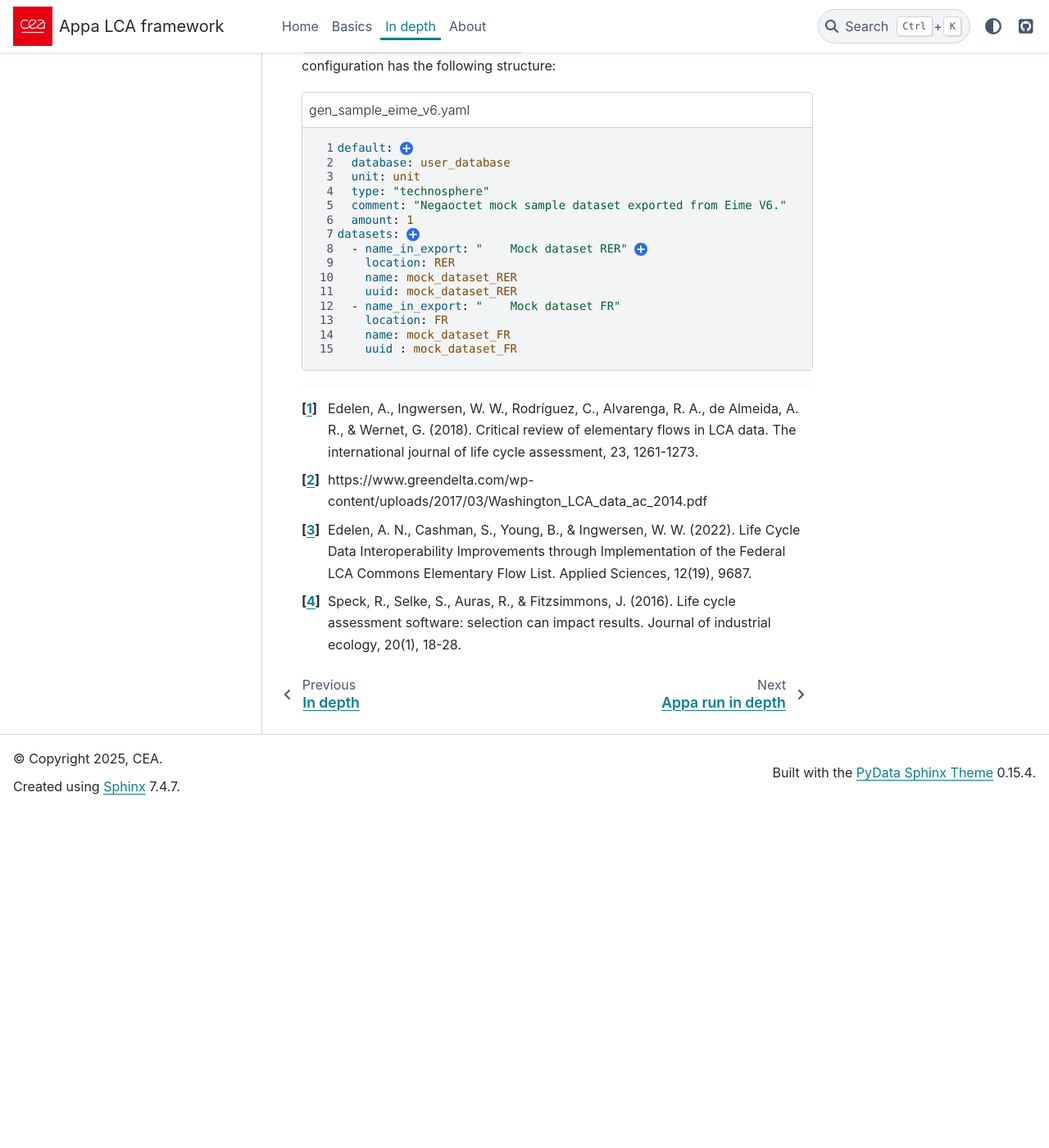
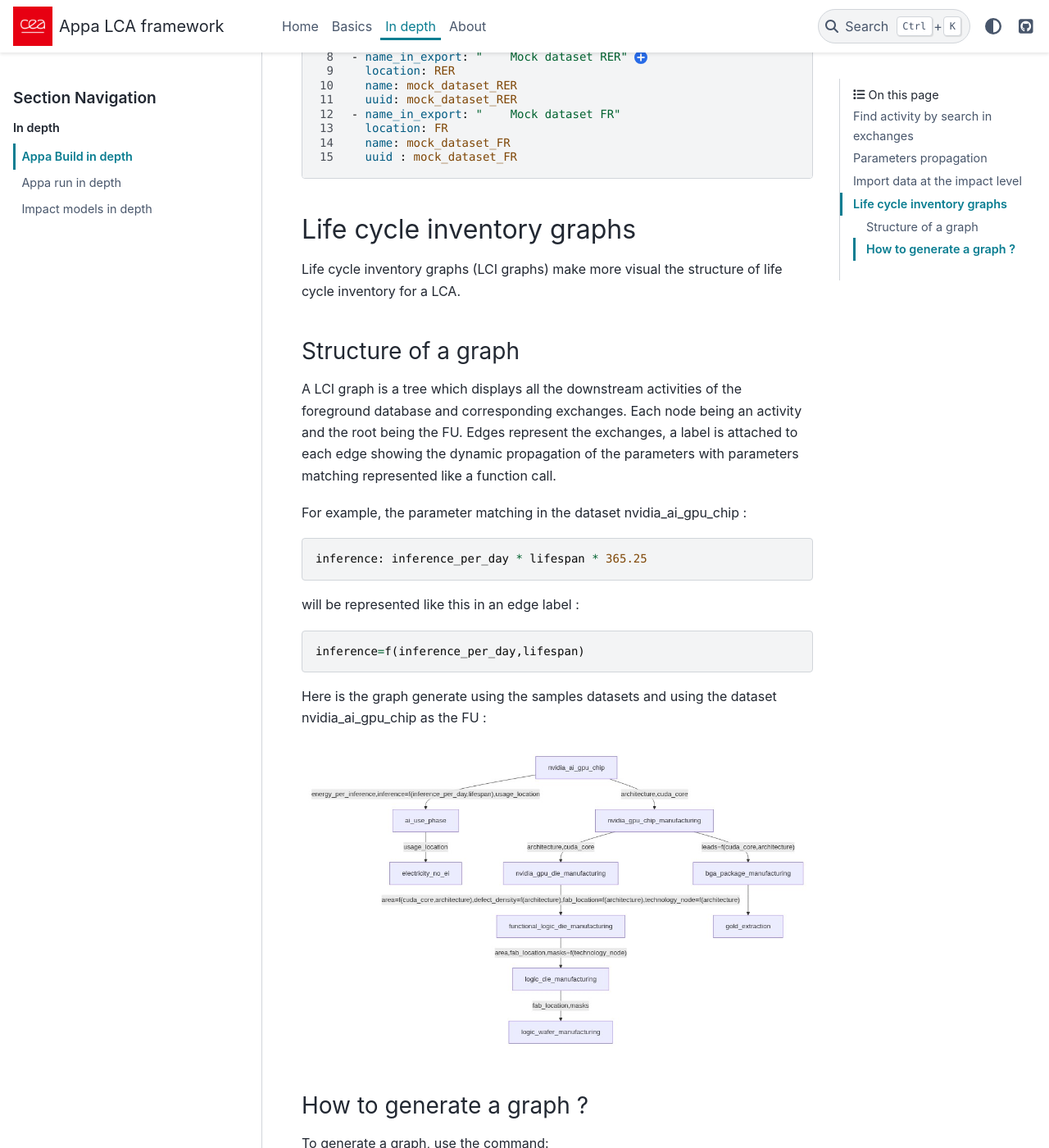
Before and after one commit to appalca/appalca.github.io, a Sphinx documentation site: the page built from docs/in_depth/appa_build_in_depth.md, in a window 1280 px wide and 1400 px high, scrolled down 8248 px. Shown: the whole window at 82% size. Built offline with Sphinx 7.4.7 and the PyData theme 0.15.4, drawn with Linux system fonts in a browser that asks for light colours; before the commit the page ends 9237 px from its top, so only the background shows below that; some of the changed text lies outside the part shown.

Commit message:
(docs) Cover LCI graph generation (#16)
* (feat) Add documentation for the parameters propagation datasets graphs

* (docs) Typo correction

* (docs) Rename the section Parameters propagations datasets graphs to LCI graphs

````diff
--- a/docs/in_depth/appa_build_in_depth.md
+++ b/docs/in_depth/appa_build_in_depth.md
@@ -74,7 +74,7 @@ This mechanism allows to define very generic datasets at the leaves that are com
 Let's look at the structure of the example LCA:
 
 <figure>
-  <img src="../_static/in_depth/sample_diagram.svg" alt="" width="500" />
+  <img src="../_static/in_depth/sample_diagram.png" alt="" width="1000" />
   <figcaption>Diagram of the datasets and corresponding parameterization used in Appa Build to generate the example impact model.</figcaption>
 </figure>
 
@@ -1083,6 +1083,54 @@ datasets: #(2)!
 2. Fields specific to a dataset must be specified below the dataset list.
 3. Should match the name of the dataset in the export file. Don't forget to include the spaces at the beginning!
 
+## Life cycle inventory graphs
+
+Life cycle inventory graphs (LCI graphs) make more visual the structure of life cycle inventory for a LCA.
+
+### Structure of a graph
+
+A LCI graph is a tree which displays all the downstream activities of the foreground database and corresponding exchanges.
+Each node being an activity and the root being the FU.
+Edges represent the exchanges, a label is attached to each edge showing the dynamic propagation of the parameters
+with parameters matching represented like a function call.
+
+For example, the parameter matching in the dataset nvidia_ai_gpu_chip :
+```
+inference: inference_per_day * lifespan * 365.25
+```
+will be represented like this in an edge label :
+```
+inference=f(inference_per_day,lifespan)
+```
+
+Here is the graph generate using the samples datasets and using the dataset nvidia_ai_gpu_chip as the FU :
+
+<figure>
+  <img src="../_static/in_depth/sample_diagram.png" alt="" width="1000" />
+</figure>
+
+### How to generate a graph ?
+
+To generate a graph, use the command:
+
+```
+appabuild lca graph PATH_TO_DATASETS NAME_OF_FU_DATASET OPTIONS
+```
+
+:::{attention}
+Graphs images are generated using a distant API, it is recommended to not use this command if you use sensitive data.
+Before starting to generate a graph, a confirmation prompt will appear.
+:::
+
+:::{admonition} Command options
+:class: node
+- -\\\-type VALUE: type of the output image, can only be png or svg, the default type is png.
+- -\\\-width VALUE: width of the output image, must be an integer value superior to 0.
+- -\\\-height VALUE: of the output image, must be an integer value superior to 0.
+- -\\\-no-sensitive: skip the confirmation prompt and start the graph generation directly.
+
+:::
+
 [^1]: Edelen, A., Ingwersen, W. W., Rodríguez, C., Alvarenga, R. A., de Almeida, A. R., & Wernet, G. (2018). Critical review of elementary flows in LCA data. The international journal of life cycle assessment, 23, 1261-1273.
 [^2]: https://www.greendelta.com/wp-content/uploads/2017/03/Washington_LCA_data_ac_2014.pdf
 [^3]: Edelen, A. N., Cashman, S., Young, B., & Ingwersen, W. W. (2022). Life Cycle Data Interoperability Improvements through Implementation of the Federal LCA Commons Elementary Flow List. Applied Sciences, 12(19), 9687.
````
Also changed, not shown: docs/_static/in_depth/sample_diagram.png (added), docs/_static/in_depth/sample_diagram.svg (deleted).
